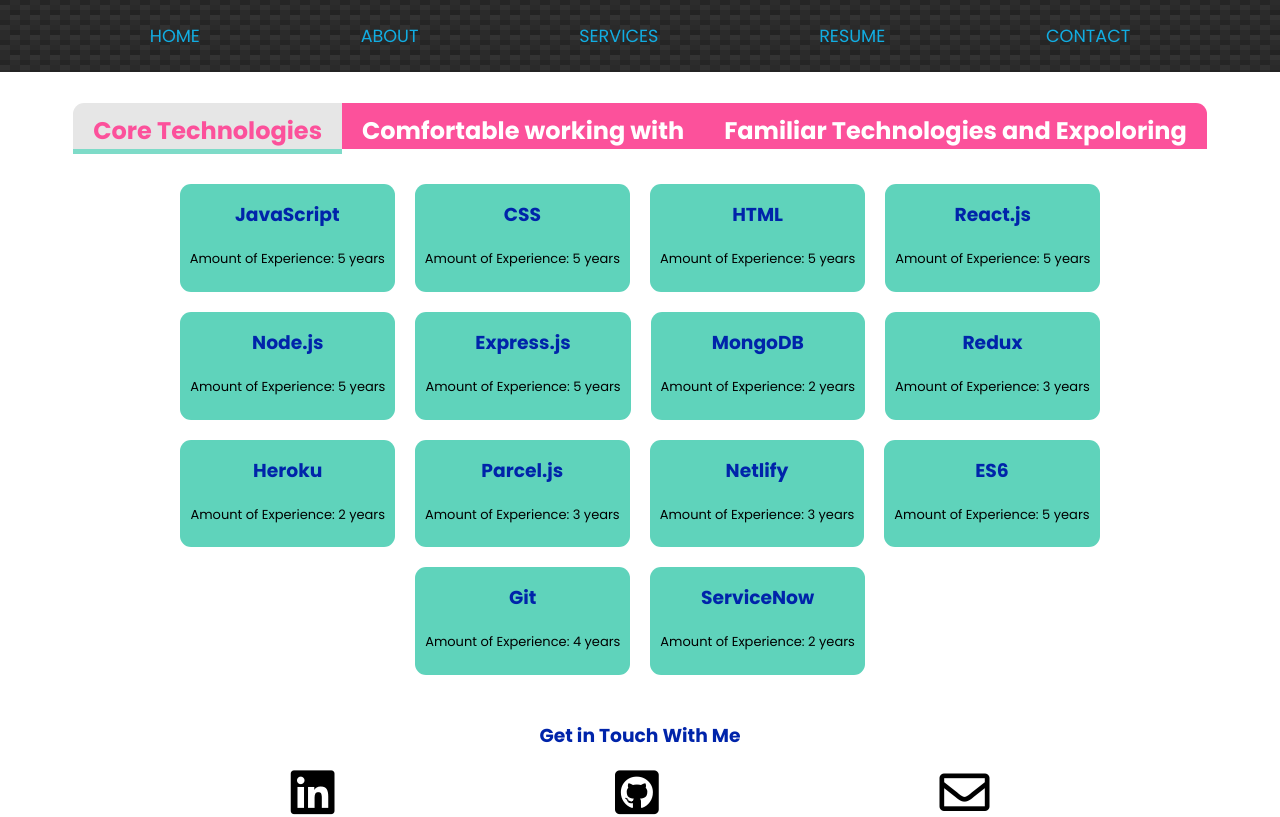
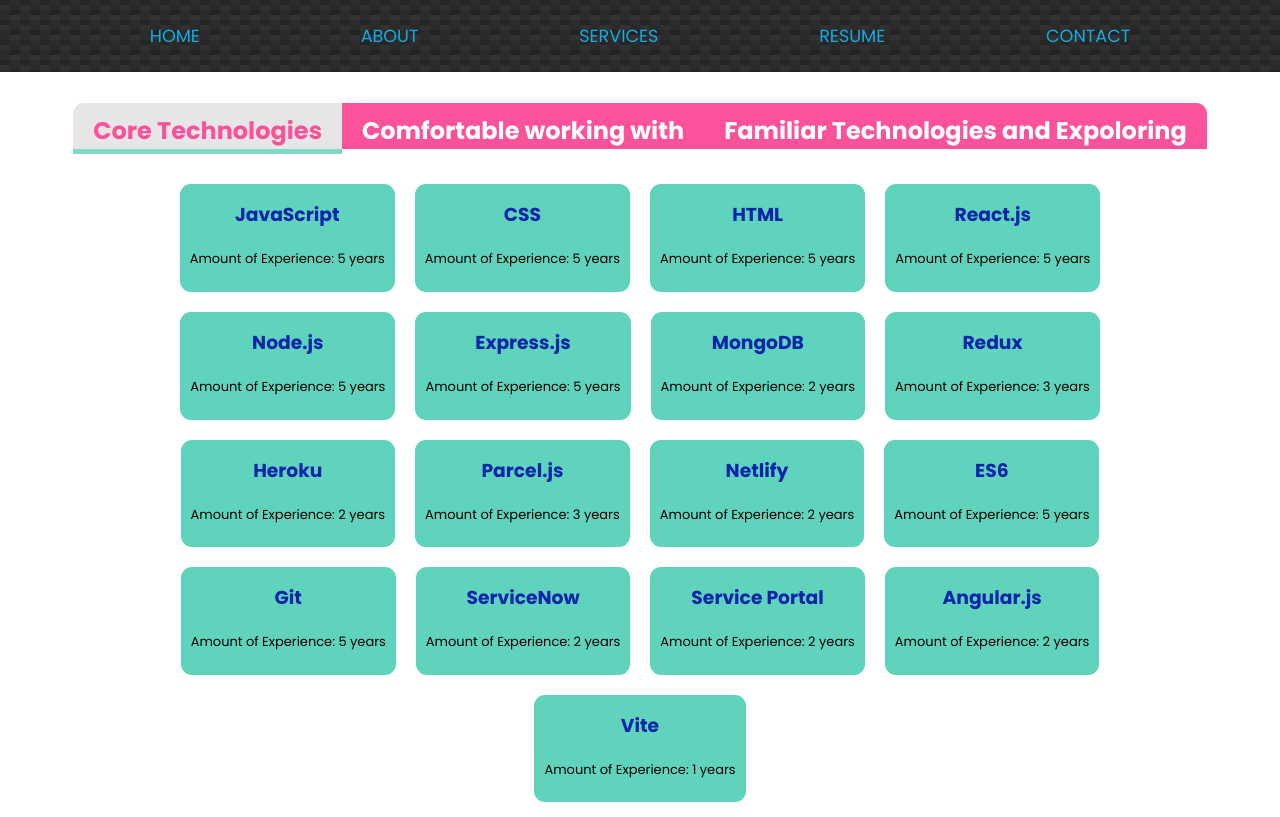
Before and after one commit to evo-g/portfolio, a React (Vite) app: page /services in a window 1280 px wide. Shown: the top 817 px of the page. Built offline with nearby package versions, Linux system fonts and the light colour scheme.

Commit message:
updating timeline order functionality and some data updates to use dynamic dates

```diff
--- a/package.json
+++ b/package.json
@@ -23,6 +23,6 @@
     "eslint-plugin-react": "^7.32.2",
     "eslint-plugin-react-hooks": "^4.6.0",
     "eslint-plugin-react-refresh": "^0.3.4",
-    "vite": "^4.3.9"
+    "vite": "^6.3.5"
   }
 }
--- a/src/App.css
+++ b/src/App.css
@@ -258,9 +258,9 @@
   text-decoration: none;
 }
 
-.desk-nav li a:visited {
+/* .desk-nav li a:visited {
   color: var(--teal);
-}
+} */
 
 a {
   text-decoration: none;
--- a/src/js/components/Timeline/Timeline.jsx
+++ b/src/js/components/Timeline/Timeline.jsx
@@ -45,18 +45,25 @@
 function Timeline() {
   const { data: { histories = [] } = {}, loading, error } = useQuery(
     GET_HISTORY,
-    {
-      fetchPolicy: 'network-only'
-    }
-  )
+    { fetchPolicy: 'network-only' }
+  );
 
-  if (loading) {
-    return <Loading />;
-  }
+  const parseEndDate = (range) => {
+    if (!range) return new Date(0);
+    const parts = range.split('to').map(part => part.trim());
+    const end = parts[1] || parts[0];
+    return new Date(`01 ${end}`);
+  };
 
-  return histories.length > 0 && (
+  const sortedHistories = [...histories].sort((a, b) =>
+    parseEndDate(b.dateRange) - parseEndDate(a.dateRange)
+  );
+
+  if (loading) return <Loading />;
+
+  return sortedHistories.length > 0 && (
     <div className='timeline-container'>
-      {histories.map((data, idx) => (
+      {sortedHistories.map((data, idx) => (
         <TimelineItem data={data} key={idx} />
       ))}
     </div>
--- a/src/js/components/Welcome/Welcome.jsx
+++ b/src/js/components/Welcome/Welcome.jsx
@@ -6,6 +6,10 @@
 
 
 const Welcome = () => {
+  const currentYear = new Date().getFullYear();
+  const codingYears = currentYear - 2018;
+  const professionalYears = currentYear - 2021;
+
   return (
     <div className="hero">
       <div className="card-child">
@@ -13,16 +17,20 @@
       </div>
       <div className="card-child">
         <h1>Hi! I am <strong>Evodio</strong>, a Software Developer.</h1>
-        <p>Feel free to call me <strong>Evo</strong> for short. I am a San Diego native who enjoys coding! I have been in tech for about 5 years hands on and 3 years professionally, along with
-          several years of experience as an automotive mechanic. You can check out some projects below,
-          or click on the link to find out more about my journey. A little bit of context on my site I created it using React, and GraphQL to pull in my projects and history. CSS needs some polishing. Also I enjoy a good margarita!
+        <p>
+          Feel free to call me <strong>Evo</strong> for short. I am a San Diego native who enjoys coding!
+          I have been in tech for about <strong>{codingYears} years</strong> hands on and
+          <strong> {professionalYears} years</strong> professionally, along with several years of experience as an automotive mechanic.
+          You can check out some projects below, or click on the link to find out more about my journey.
+          A little bit of context on my site — I created it using React and GraphQL to pull in my projects and history.
+          CSS needs some polishing. Also I enjoy a good margarita!
         </p>
         <div className="button-container">
           <Link className='btn btn-link' to="/about">Learn More</Link>
         </div>
       </div>
     </div>
-  )
+  );
 };
 
 export default Welcome;
--- a/src/js/data.js
+++ b/src/js/data.js
@@ -94,7 +94,7 @@
     id: 11,
     title: 'Netlify',
     alt: 'netlify',
-    experience: '3 years'
+    experience: findStartDate('2020-08-13')
   },
   {
     id: 12,
@@ -106,14 +106,35 @@
     id: 13,
     title: 'Git',
     alt: 'git',
-    experience: '4 years'
+    experience: findStartDate('2018-03-01')
   },
   {
     id: 14,
     title: 'ServiceNow',
     img: null,
     alt: 'service now platform',
-    experience: '2 years'
+    experience: findStartDate('2021-05-28')
+  },
+  {
+    id: 15,
+    title: 'Service Portal',
+    img: null,
+    alt: 'service portal on now platform',
+    experience: findStartDate('2021-05-28')
+  },
+  {
+    id: 16,
+    title: 'Angular.js',
+    img: null,
+    alt: 'angualrjs',
+    experience: findStartDate('2021-05-28')
+  },
+  {
+    id: 17,
+    title: 'Vite',
+    img: null,
+    alt: 'vite',
+    experience: findStartDate('2022-04-28')
   },
 ];
 
```
Also changed, not shown: src/js/routes/HomePage/HomePage.jsx (line endings or trailing spaces), 1 other file (tests, documents, lock files or other folders).
